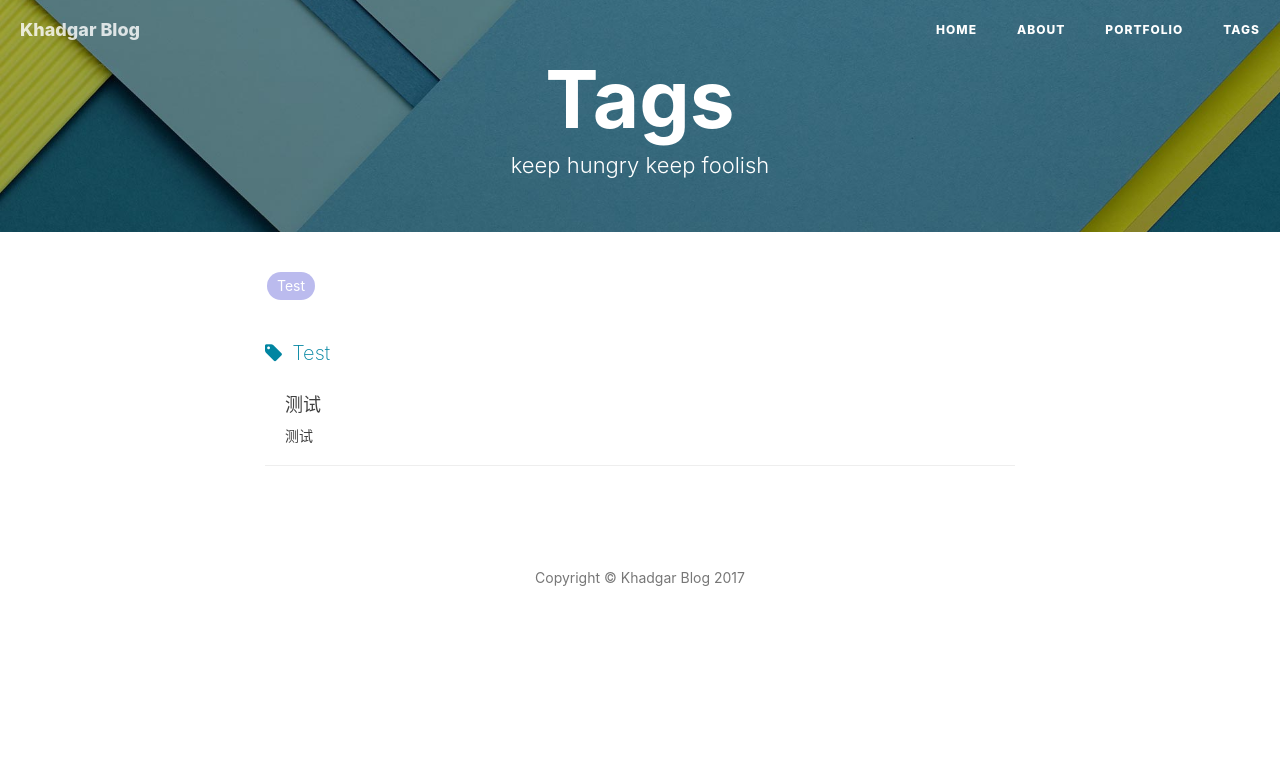
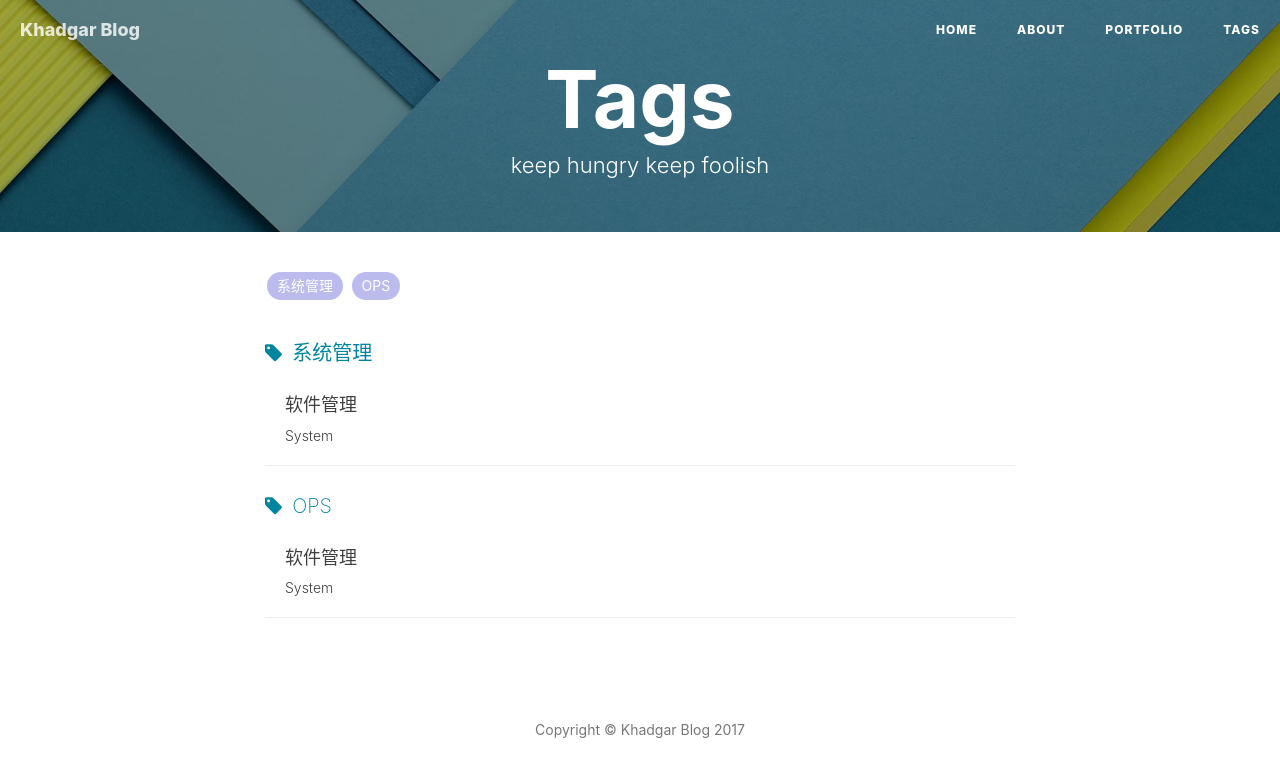
Before and after one commit to khadgarmage/websitebak, a Jekyll site: the page built from tags.html, in a window 1280 px wide. Shown: the top 777 px of the page. Built offline with Jekyll 4.4.1, drawn with Linux system fonts in a browser that asks for light colours; nearby versions of some CDN libraries; comment, search, counter and statistics services are not loaded; some of the changed lines change nothing that is shown.

Commit message:
first article

````diff
--- a/_config.yml
+++ b/_config.yml
@@ -23,7 +23,7 @@ highlighter: rouge
 permalink: pretty
 paginate: 10
 exclude: ["less","node_modules","Gruntfile.js","package.json","README.md","README.zh.md"]
-anchorjs: true                          # if you want to customize anchor. check out line:181 of `post.html`
+anchorjs: no                          # if you want to customize anchor. check out line:181 of `post.html`
 
 
 
--- a/_posts/2016-02-01-React-vs-Angular2.markdown
+++ /dev/null
@@ -1,336 +0,0 @@
----
-layout:     post
-title:      "测试"
-subtitle:   "测试"
-date:       2016-02-01 12:00:00
-author:     "Khadgar"
-header-img: "img/post-bg-re-vs-ng2.jpg"
-header-mask: 0.3
-catalog:    true
-tags:
-    - Test
----
-
-> 这篇文章转载自[我在知乎专栏「前端外刊评论」上发表的文章](http://zhuanlan.zhihu.com/FrontendMagazine/20549104)。
-
-
-[Angular 2](https://angular.io/) 已经发布 Beta 版，而且似乎很有信心在 2016 年成为热门框架。是时候进行一场巅峰对决了，我们来看看它如何与 [React](https://facebook.github.io/react/) 这个 2015 年的新宠抗衡。
-
-
-**免责声明：**我之前很喜欢使用 Angular 1，不过在 2015 年转到了 React。最近我也在 Pluralsight 上发布了一门关于 [React 和 Flux 的课程](https://www.pluralsight.com/courses/react-flux-building-applications)（[免费试学](http://app.pluralsight.com/signup)）。所以，**是的，我本人是有偏见的，但我不会偏袒任何一方。**
-
-好了，我们开始吧，这场对决将会非常血腥。
-$$ \begin{aligned} \nabla \times \vec{\mathbf{B}} -\, \frac1c\, \frac{\partial\vec{\mathbf{E}}}{\partial t} = \frac{4\pi}{c}\vec{\mathbf{j}} \ \nabla \cdot \vec{\mathbf{E}} = 4 \pi \rho \ \nabla \times \vec{\mathbf{E}}\, +\, \frac1c\, \frac{\partial\vec{\mathbf{B}}}{\partial t} = \vec{\mathbf{0}} \ \nabla \cdot \vec{\mathbf{B}} = 0 \end{aligned} $$
-
-{% graphviz %}
-digraph test {
-
-    size="7,9.5";
-    page="8,10.5";
-    ratio=fill;
-    rankdir=LR;
-
-    { rank=same;
-      node [shape=house];
-      A;C;E;G;I;K;M;O;Q;S;U;W;Y;
-      node [shape=invhouse];
-      B;D;F;H;J;L;N;P;R;T;V;X;Z;
-    }
-
-    { rank=same;
-      node [shape=parallelogram];
-      "Parallelogram" [label="This is a test\nof a multiline\nlabel in an\nparallelogram with approx\nsquare aspect"];
-      "a ----- long thin parallelogram";
-      "xx" [label="m"];
-      "yy" [label="a\nb\nc\nd\ne\nf"];
-      node [shape=octagon];
-      "Octagon" [label="This is a test\nof a multiline\nlabel in an\noctagon with approx\nsquare aspect"];
-      node [shape=parallelogram];
-      "Parallelogram" [label="This is a test\nof a multiline\nlabel in an\nparallelogram with approx\nsquare aspect"];
-      "a ----- long thin parallelogram";
-      "zz" [label="m"];
-      "qq" [label="a\nb\nc\nd\ne\nf"];
-      ordering=out;
-    }
-
-    Parallelogram -> A;
-    Parallelogram -> B;
-    Parallelogram -> C;
-    Parallelogram -> D;
-    Parallelogram -> E;
-    Parallelogram -> F;
-    Parallelogram -> G;
-    Parallelogram -> H;
-    Parallelogram -> I;
-    Parallelogram -> J;
-    Parallelogram -> K;
-    Parallelogram -> L;
-    Parallelogram -> M;
-    Parallelogram -> N;
-    Parallelogram -> O;
-    Parallelogram -> P;
-    Parallelogram -> Q;
-    Parallelogram -> R;
-    Parallelogram -> S;
-    Parallelogram -> T;
-    Parallelogram -> U;
-    Parallelogram -> V;
-    Parallelogram -> W;
-    Parallelogram -> X;
-    Parallelogram -> Y;
-    Parallelogram -> Z;
-
-    { rank=same;
-      node [shape=triangle];
-      a;c;e;g;i;k;m;o;q;s;u;w;y;
-      node [shape=tripleoctagon];
-      b;d;f;h;j;l;n;p;r;t;v;x;z;
-    }
-
-    a -> Parallelogram -> Octagon;
-    b -> Parallelogram -> Octagon;
-    c -> Parallelogram -> Octagon;
-    d -> Parallelogram -> Octagon;
-    e -> Parallelogram -> Octagon;
-    f -> Parallelogram -> Octagon;
-    g -> Parallelogram -> Octagon;
-    h -> Parallelogram -> Octagon;
-    i -> Parallelogram -> Octagon;
-    j -> Parallelogram -> Octagon;
-    k -> Parallelogram -> Octagon;
-    l -> Parallelogram -> Octagon;
-    m -> Parallelogram -> Octagon;
-    n -> Parallelogram -> Octagon;
-    o -> Parallelogram -> Octagon;
-    p -> Parallelogram -> Octagon;
-    q -> Parallelogram -> Octagon;
-    r -> Parallelogram -> Octagon;
-    s -> Parallelogram -> Octagon;
-    t -> Parallelogram -> Octagon;
-    u -> Parallelogram -> Octagon;
-    v -> Parallelogram -> Octagon;
-    w -> Parallelogram -> Octagon;
-    x -> Parallelogram -> Octagon;
-    y -> Parallelogram -> Octagon;
-    z -> Parallelogram -> Octagon;
-}
-
-{% endgraphviz %}
-
-![](https://cdn-images-1.medium.com/max/800/1*MRPl_SNuRGJchb6eOAnkSA.jpeg)
-
-图片来源：[@jwcarrol](https://twitter.com/jwcarroll)
-
-## 两者根本不具有可比性！
-
-是的是的，Angular 是框架，React 是类库。所以有人觉得比较这两者没有逻辑性可言。大错特错！
-
-> 选择 Angular 还是 React 就像选择直接购买成品电脑还是买零件自己组装一样。
-
-两者的优缺点本文都会提及，我会拿 React 语法和组件模型跟 Angular 的语法和组件模型做对比。这就像是拿成品电脑的 CPU 跟零售的 CPU 做对比，没有任何不妥。
-
-## Angular 2 的优点
-
-我们先看 Angular 相对 React 有哪些优势。
-
-#### **无选择性疲劳**
-
-Angular 是一个完整的框架，本身就提供了比 React 多得多的建议和功能。而要用 React，开发者通常还需要借助别的类库来打造一个真正的应用。比如你可能需要额外的库来处理路由、强制单向数据流、进行 API 调用、做测试以及管理依赖等等。要做的选择和决定太多了，让人很有压力。这也是为什么 React 有那么多的入门套件的原因（我自己就写了两个：[1](https://github.com/coryhouse/react-flux-starter-kit)、[2](https://github.com/coryhouse/react-slingshot)）。
-
-Angular 自带了不少主张，所以能够帮助你更快开始，不至于因为要做很多决定而无所适从。这种强制的一致性也能帮助新人更快适应其开发模式，并使得开发者在不同团队间切换更具可行性。
-
-Angular 核心团队让我非常欣赏的一点是，他们拥抱了 TypeScript，这就造成了另一个优势。
-
-#### TypeScript = 阳关大道
-
-没错，并非所有人都喜欢 TypeScript，但是 Angular 2 毅然决然地选择了它确实是个巨大的优势。反观 React，网上的各种示例应用令人沮丧地不一致——ES5 和 ES6 的项目基本上各占一半，而且目前存在[三种不同的组件声明方式](http://jamesknelson.com/should-i-use-react-createclass-es6-classes-or-stateless-functional-components/)。这无疑给初学者造成了困惑。（Angular 还拥抱了装饰器（decorator）而不是继承（extends）——很多人认为这也是个加分项）。
-
-尽管 Angular 2 并不强制使用 TypeScript，但显然的是，Angular 的核心团队默认在文档中使用 TypeScript。这意味着相关的示例应用和开源项目更有可能保持一致性。Angular 已经提供了[非常清晰的关于如何使用 TypeScript 编译器的例子](https://angular.io/docs/ts/latest/quickstart.html)。（诚然，目前[并非所有人都在拥抱 TypeScript](http://angularjs.blogspot.com/2015/09/angular-2-survey-results.html)，但我有理由相信等到正式发布之后，TypeScript 会成为事实上的标准）。这种一致性应该会帮助初学者避免在学习 React 时遇到的疑惑和选择困难。
-
-#### 极少的代码变动
-
-2015 年是 [JavaScript 疲劳](https://medium.com/@ericclemmons/javascript-fatigue-48d4011b6fc4#.559iqxb39)元年，React 可以说是罪魁祸首。而且 React 尚未发布 1.0，所以未来还可能有很多变数。React 生态圈依旧在快速地变动着，尤其是[各种 Flux 变种](https://github.com/kriasoft/react-starter-kit/issues/22)和[路由](https://github.com/rackt/react-router)。也就是说，你今天用 React 写的所有东西，都有可能在 React 1.0 正式发布后过时，或者必须进行大量的改动。
-
-相反，Angular 2 是一个对已经成熟完整框架（Angular 1）的重新发明，而且经过仔细、系统的设计。所以 Angular 不大可能在正式发布后要求已有项目进行痛苦的代码变动。Angular 作为一个完整的框架，你在选择它的时候，也会信任其开发团队，相信他们会认真决定框架的未来。而使用 React，一切都需要你自己负责，你要自己整合一大堆开源类库来打造一个完整的应用，类库之间互不相干且变动频繁。这是一个令人沮丧的耗时工作，而且永远没有尽头。
-
-#### **广泛的工具支持**
-
-后面我会说，我认为 React 的 JSX 是非常耀眼的亮点。然而要使用 JSX，你需要选择支持它的工具。尽管 React 已经足够流行，工具支持不再是什么问题，但诸如 IDE 和 lint 工具等新工具还不大可能很快得到支持。Angular 2 的模版是保存在一个字符串或独立的 HTML 文件中的，所以不要求特殊的工具支持（不过似乎 Angular 字符串模版的智能解析工具已经呼之欲出了）。
-
-#### Web Components 友好
-
-Angular 2 还拥抱了 Web Component 标准。唉，真尴尬我居然一开始忘记提到这点了——最近我还发布了一门关于[Web Components 课程](https://www.pluralsight.com/courses/web-components-shadow-dom)呢！简单来说，把 Angular 2 组件转换成原生 Web Components 应该会比 React 组件容易得多。固然 Web Components 的[浏览器支持度依然很弱](http://jonrimmer.github.io/are-we-componentized-yet/)，但长期来看，对 Web Components 友好是很大的优势。
-
-Angular 的实现有其自身的局限和陷阱，这正好让我过渡到对 React 优势的讨论。
-
-### React 的优点
-
-现在，让我们看看是什么让 React 如此与众不同。
-
-#### **JSX**
-
-JSX 是一种类似 HTML 的语法，但它实际上会被编译成 JavaScript。将标签与代码混写在同一个文件中意味着输入一个组件的函数或者变量时你将享受到自动补全的福利。而 Angular 基于字符串的模版就相形见绌了：很多编辑器都不会高亮它们（只会显示单色）、只有有限的代码补全支持，并且一直到运行时才会报错。并且，通常你也只能得到很有限的错误提示。不过，Angular 的团队[造了一个自己的 HTML 解析器来解决这个问题](https://github.com/angular/angular/issues/4417)。（叼叼叼！）
-
-如果你不喜欢 Angular 的字符串模版，你可以把模版移到一个单独的文件里去。不过这样你就回到了我认为的“老样子”：你需要在自己脑袋里记住这两个文件的关联，不但没有代码自动补全，也没有任何编译时检查来协助你。这听起来可能并不算什么……除非你已经爱上了与 React 相伴的日子。在同一个文件中组合组件还能享受编译时的检查，大概是 JSX 最与众不同的地方之一了。
-
-
-![](http://p5.qhimg.com/d/inn/8a99f370/2.jpg)
-
-对比 Angular 2 与 React 在标签忘记闭合时是如何表现的。
-
-关于为什么 JSX 是一个巨大的优势，可以看看 [JSX：硬币的另一面（JSX: The Other Side of the Coin）](https://medium.com/@housecor/react-s-jsx-the-other-side-of-the-coin-2ace7ab62b98#.5007n49wq). （P.S. 这是作者写的另一篇文章，如果大家希望我们可以把这篇也翻了，欢迎在评论区举手）
-
-#### React 报错清晰快速
-
-当你在 React 的 JSX 中不小心手抖打错时，它并不会被编译。这是一件非常美妙的事情：无论你是忘记闭合了标签还是引用了一个不存在的属性（property），你都可以立刻知道到底是哪一行出错了。**JSX 编译器会指出你手抖的具体行号**，彻彻底底加速你的开发。
-
-相反，当你在 Angular 2 中不小心敲错了一个变量时，鸦雀无声。**Angular 2 并不会在编译时做什么，它会等到运行时才静默报错。**它报错得*如此之慢*，我加载完整个应用然后奇怪为什么我的数据没有显示出来呢？这太不爽了。
-
-#### React 以 JavaScript 为中心
-
-终于来了。这才是 React 和 Angular 的根本区别。**很不幸，Angular 2 仍然是以 HTML 而非 JavaScript 为中心的。**Angular 2 并没有解决它设计上的根本问题：
-
-> Angular 2 继续把 “JS” 放到 HTML 里。React 则把 “HTML” 放到 JS 里。
-
-这种分歧带来的影响真是再怎么强调也不为过。它们从根本上影响着开发体验。Angular 以 HTML 为中心的设计留下了巨大的缺陷。正如我在 [JSX：硬币的另一面](https://medium.com/@housecor/react-s-jsx-the-other-side-of-the-coin-2ace7ab62b98#.jqh5kkxlk) 中所说的，JavaScript 远比 HTML 要强大。因此，**增强 JavaScript 让其支持标签要比增强 HTML 让其支持逻辑要合理得多**。无论如何，HTML 与 JavaScript 都需要某种方式以粘合在一起。React 以 JavaScript 为中心的思路从根本上优于 Angular、Ember、Knockout 这些以 HTML 为中心的思路。
-
-让我们来看看为什么。
-
-#### React 以 JavaScript 为中心的设计 = 简约
-
-Angular 2 延续了 Angular 1 试图让 HTML 更加强大的老路子。所以即使是像循环或者条件判断这样的简单任务你也不得不使用 Angular 2 的独特语法来完成。例如，Angular 2 通过两种语法同时提供了单向数据绑定与双向数据绑定，可不幸的是它们实在差得有点多：
-
-{% raw %}
-
-```hbs
-{{myVar}}        //单向数据绑定
-ngModel="myVar"  //双向数据绑定
-```
-
-{% endraw %}
-
-在 React 中，数据绑定语法不取决于数据流的单双向（数据绑定的单双向是在其他地方处理的，不得不说我觉得理应如此）。不管是单向还是双向数据流，绑定语法都是这样的：
-
-```js
-{myVar}
-```
-
-Angular 2 的内联母版（inline master templates）使用了这样的语法：
-
-{% raw %}
-```hbs
-<ul>
-  <li *ngFor="#hero of heroes">
-    {{hero.name}}
-  </li>
-</ul>
-```
-{% endraw %}
-
-上面这个代码片段遍历了一组 hero，而我比较关心的几点是：
-
-- 通过星号来声明一个“母版”实在是太晦涩了
-- `hero` 前的英镑符号（`#`）用于声明一个局部模版变量。这个概念感觉非常鸡肋（如果你偏好不使用 `#`，你也可以使用 `var-` 前缀写法）
--  为 HTML 加入了循环语义的HTML 特性（attribute）`ngFor` 是 Angular 特有的东西
-
-相比上面 Angular 2 的语法，React 的语法可是纯净的 JavaScript （不过我得承认下面的属性 `key` 是个 React 的私货）
-
-```hbs
-<ul>
-  { heroes.map(hero =>
-    <li key={hero.id}>{hero.name}</li>
-  )}
-</ul>
-```
-
-鉴于 JS 原生支持循环，React JSX 利用 JS 的力量来做到这类事情简直易如反掌，配合 `map`、`filter` 能做的还远不止此。
-
-去看看 [Angular 2 速查表](https://angular.io/docs/ts/latest/guide/cheatsheet.html)？那不是 HTML，也不是 JavaScript……这叫 **Angular**。
-
-> **读懂 Angular：** 学一大堆 Angular 特有的语法
->
-> 读懂 React： 学 JavaScript
-
-React 因为语法和概念的简约而与众不同。我们不妨品味下当今流行的 JS 框架/库都是如何实现遍历的：
-
-```
-Ember     : {{# each}}
-Angular 1 : ng-repeat
-Angular 2 : ngFor
-Knockout  : data-bind="foreach"
-React     : 直接用 JS 就好啦 :)
-```
-
-除了 React，所有其它框架都用自己的专有语法重新发明了一个我们在 JavaScript 常见得不能再常见的东西：**循环**。这大概就是 React 的美妙之处，利用 JavaScript 的力量来处理标签，而不是什么奇怪的新语法。
-
-Angular 2 中的奇怪语法还有点击事件的绑定：
-
-```javascript
-(click)="onSelect(hero)"
-```
-
-相反，React 再一次使用了普通的 JavaScript：
-
-```javascript
-onClick={this.onSelect.bind(this, hero)}
-```
-
-并且，鉴于 React 内建了一个模拟的事件机制（Angular 2 也有），你并不需要去担心使用内联语法声明事件处理器所暗含的性能问题。
-
-为什么要强迫自己满脑子都是一个框架的特殊语法呢？为什么不直接拥抱 JS 的力量？
-
-#### 奢华的开发体验
-
-JSX 具备的代码自动补全、编译时检查与丰富的错误提示已经创造了非常棒的开发体验，既为我们减少了输入，与节约了时间。而配合上热替换（hot reloading）与时间旅行（time travel），你将获得前所未有的开发体验，效率高到飞起。
-
-原文这里链了个 Youtube 上的视频：[Dan Abramov - Live React: Hot Reloading with Time Travel at react-europe 2015](https://www.youtube.com/watch?v=xsSnOQynTHs&feature=youtu.be)，大家自备梯子。
-
-#### 担心框架的大小？
-
-这里是一些常见框架/库压缩后的大小（[来源](https://gist.github.com/Restuta/cda69e50a853aa64912d)）：
-
-- **Angular 2:** 566k (766k with RxJS)
-- **Ember:** 435k
-- [**Angular 1**](https://ajax.googleapis.com/ajax/libs/angularjs/1.4.8/angular.min.js)**:** 143k
-- **React + Redux:** 139k
-
-列出的都是框架级的、用于浏览器且压缩后的大小（但并未 gzip）。需要补充的是，Angular 2 的尺寸在最终版本发布时应该会有所减小。
-
-为了做一个更真实的对比，我将 Angular 2 [官方教程](https://angular.io/docs/ts/latest/tutorial/)中的 Tour of Heroes 应用用 Angular 2 和 React（还用上了新的 [React Slingshot](https://github.com/coryhouse/react-slingshot) 入门套件）都实现了一遍，结果如何呢？
-
-
-- [**Angular 2**](https://github.com/coryhouse/angular-2-tour-of-heroes/tree/master)**:** 764k 压缩后
-- [**React + Redux**](https://github.com/coryhouse/react-tour-of-heroes)**:** 151k 压缩后
-
-可以看到，**做一个差不多的东西，Angular 2 目前的尺寸是 React + Redux 的五倍还多**。重要的事情再说一遍，Angular 2 的最终版本应该会减重。
-
-不过，我承认关于框架大小的担忧可能被夸大了：
-
-> 大型应用往往至少有几百 KB 的代码，经常还更多，不管它们是不是使用了框架。开发者需要做很多的抽象来构建一个复杂的软件。无论这些抽象是来自框架的还是自己手写的，它都会对应用的加载性能造成负面影响。
->
->  就算你完全杜绝框架的使用，许多应用仍然是几百 KB 的 JavaScript 在那。 — Tom Dale [JavaScript Frameworks and Mobile Performance](http://tomdale.net/2015/11/javascript-frameworks-and-mobile-performance/)
-
-Tom 的观点是对的。像 Angular、Ember 这样的框架之所以更大是因为它们自带了更多的功能。
-
-但是，我关心的点在于：很多应用其实用不到这种大型框架提供的所有功能。在这个越来越拥抱微服务、微应用、[单一职责模块（single-responsibility packages）](http://www.npmjs.com)的时代，**React 通过让你自己挑选必要模块，让你的应用大小真正做到量身定做**。在这个有着 200,000 个 npm 模块的世界里，这点非常强大。
-
-#### React 信奉[Unix 哲学](https://en.wikipedia.org/wiki/Unix_philosophy).
-
-React 是一个类库。它的哲学与 Angular、Ember 这些大而全的框架恰恰相反。你可以根据场景挑选各种时髦的类库，搭配出你的最佳组合。JavaScript 世界在飞速发展，React 允许你不断用更好的类库去迭代你应用中的每个小部分，而不是傻等着你选择的框架自己升级。
-
-Unix 久经沙场屹立不倒，原因就是：
-
-> 小而美、可组合、目的单一，这种哲学永远不会过时。
-
-React 作为一个专注、可组合并且目的单一的工具，已经被[全世界的各大网站们](https://github.com/facebook/react/wiki/Sites-Using-React)使用，预示着它的前途光明（当然，Angular 也被用于[许多大牌网站](https://www.madewithangular.com/#/)）。
-
-#### 谢幕之战
-
-Angular 2 相比第一代有着长足的进步。新的组件模型比第一代的指令（directives）易学许多；新增了对于同构／服务器端渲染的支持；使用虚拟 DOM 提供了 3-10 倍的性能提升。这些改进使得 Angular 2 与 React 旗鼓相当。不可否认，它功能齐全、观点鲜明，能够显著减少 “JavaScript 疲劳” 。
-
-不过，Angular 2 的大小和语法都让我望而却步。Angular 致力的 HTML 中心设计比 React 的 JavaScript 中心模型要复杂太多。在 React 中，你并不需要学习 `ng-什么什么` 这种框架特有的 HTML 补丁（shim），你只要写 JavaScript 就好了。这才是我相信的未来。
-
-### 著作权声明
-
-本文译自 [Angular 2 versus React: There Will Be Blood](https://medium.freecodecamp.com/angular-2-versus-react-there-will-be-blood-66595faafd51#.v4y4euy1r)，其实[之前有人翻译过](http://www.w3ctech.com/topic/1675?from=timeline&isappinstalled=0)，但是翻得水平有一点不忍直视，我们不希望浪费这篇好文章。
-本文由 [@李凌豪](https://www.zhihu.com/people/li-ling-hao) [@黄玄](https://www.zhihu.com/people/huxpro) 联合翻译，首次发布于[前端外刊评论 · 知乎专栏](http://zhuanlan.zhihu.com/FrontendMagazine)，转载请保留原文链接 ;)
--- /dev/null
+++ b/_posts/2017-01-19-Software-management-System.markdown
@@ -0,0 +1,158 @@
+---
+layout:     post
+title:      "软件管理"
+subtitle:   "System"
+date:       2017-01-19 16:00:00
+author:     "Khadgar"
+header-img: "img/post-bg-re-vs-ng2.jpg"
+header-mask: 0.3
+catalog:    true
+tags:
+    - 系统管理
+    - OPS
+---
+
+## 包安装
+#### RPM & DPKG
+Linux系统安装软件的方式有几种，编译安装，rpm，dpkg等，其中主流的是rpm和dpkg。
+|Distribution代表|软件管理机制|使用指令|线上升级机制 |
+| ------------ |:---:| ---------------:|-----------: |
+|Red Hat/Fedora| RPM | rpm, rpmbuild   |YUM (yum)    |
+|Debian/Ubuntu | DPKG|   dpkg          |APT (apt-get)|
+
+#### RPM & SRPM
+RPM是直接编译好的软件格式，可以直接安装，但是要求安装环境和RPM编辑环境一致或者相当才可以安装。SRPM是带有源码的软件，可以通过修改配置，在安装环境下先编译成RPM文件，然后再进行安装可以解决这个问题。
+
+#### RPM命名介绍
+> xx.rpm   <==RPM的格式，已经变编译切打包完成的rpm软件;
+> xx.src.rpm <==SRPM的格式，包括源码，需要编译成RPM，才能安装。
+
+> test -        3.11   -     5        .el7.x86_64  .rpm
+> 软件名称    软件版本 发布次数 平台 文档后缀
+
+i386, i586, i686, noarch, x86_64表示平台，其中noarch表示不区分平台
+
+#### RPM安装路径
+|路径|说明|
+|----|----|
+|/etc|配置文件目录|
+|/usr/bin|可执行文件|
+|/usr/lib|可执行文件使用的动态链接库|
+|/usr/share/doc|软件使用说明文档|
+|/usr/share/man|man page文档|
+
+#### RPM命令
+```
+# 安装
+rpm -ivh /mnt/xxx/test.rpm
+
+# 网络安装
+rpm -ivh http://web.com/mnt/xxx/test.rpm
+
+# --prefix /usr/local 指安装到/usr/local而非正规目录
+
+# 升级更新
+rpm -Fvh /mnt/xxx/test.rpm
+
+# 查询
+rpm -qa | grep xx
+
+# 查询配置文件路径
+rpm -qc httpd
+
+# 重建资料库
+rpm --rebuilddb
+
+```
+
+#### YUM
+yum（全称为 Yellow dog Updater, Modified）是一个在Fedora和RedHat以及SUSE中的Shell前端软件包管理器。基于RPM包管理，能够从指定的服务器自动下载RPM包并且安装，可以自动处理依赖性关系，并且一次安装所有依赖的软体包，无须繁琐地一次次下载、安装。yum提供了查找、安装、删除某一个、一组甚至全部软件包的命令。
+
+###### 命令
+```
+# 安装 -y提示确定自动输入y
+rpm install -y php70
+
+# 查找软件
+yum search raid
+
+# 查看软件功能
+yum info mdadm
+
+# 列出所有软件
+yum list
+
+# 列出所有需要升级的软件
+yum list updates
+
+# 查询配置文件路径
+rpm -qc httpd
+
+# 重建资料库
+rpm --rebuilddb
+
+```
+
+###### 配置
+```
+[root@study ~]# vim /etc/yum.repos.d/CentOS-Base.repo
+[base]
+name=CentOS-$releasever - Base
+mirrorlist=http://mirrorlist.centos.org/?release=$releasever&arch=$basearch&repo=os&infra=$infra
+#baseurl=http://mirror.centos.org/centos/$releasever/os/$basearch/
+gpgcheck=1
+gpgkey=file:///etc/pki/rpm-gpg/RPM-GPG-KEY-CentOS-7
+```
+* [base]：软件库的名字，中括号必须有，里面的名称随意取，但是不能重复。
+* name：名字而已。
+* mirrorlist=：列出软件库可以使用的镜像列表，如果设置yum会自动挑选镜像。
+* baseurl=：可以指定的固定软件库地址。
+* enable=1：1启用，0不启用
+* gpgcheck=1：指定是否需要查阅 RPM 档桉内的数位签名
+
+修改完配置需要执行yum clean all，使得配置修改生效~
+
+###### 软件库
+* 每个系统都会有官方和第三方提供的软件库，如CentOS库的链接
+https://www.centos.org/docs/5/html/yum/sn-yum-maintenance.html
+https://wiki.centos.org/AdditionalResources/Repositories
+* 其中PHP常用的YUM Repository如下:
+webtatic https://webtatic.com/
+remi http://rpms.remirepo.net/
+基于稳定性考虑，建议官方列表里推荐的remi
+
+## 编译安装
+```./configure && make && make install```
+* configure 根据系统环境和选项配置，生成Makefile文件
+```
+--srcdir=DIR
+源代码文件所在目录，默认为configure脚本所在目录或其父目录。
+--prefix=PREFIX
+体系无关文件的顶级安装目录PREFIX ，默认值一般是 /usr/local 或 /usr/local/pkgName
+--exec-prefix=EPREFIX
+体系相关文件的顶级安装目录EPREFIX ，默认值一般是 PREFIX
+--bindir=DIR
+用户可执行文件的存放目录DIR ，默认值一般是 EPREFIX/bin
+--sbindir=DIR
+系统管理员可执行目录DIR ，默认值一般是 EPREFIX/sbin
+--libexecdir=DIR
+程序可执行目录DIR ，默认值一般是 EPREFIX/libexec
+--datadir=DIR
+通用数据文件的安装目录DIR ，默认值一般是 PREFIX/share
+--sysconfdir=DIR
+只读的单一机器数据目录DIR ，默认值一般是 PREFIX/etc
+--sharedstatedir=DIR
+可写的体系无关数据目录DIR ，默认值一般是 PREFIX/com
+--localstatedir=DIR
+可写的单一机器数据目录DIR ，默认值一般是 PREFIX/var
+--libdir=DIR
+库文件的安装目录DIR ，默认值一般是 EPREFIX/lib
+--includedir=DIR
+C头文件目录DIR ，默认值一般是 PREFIX/include
+--oldincludedir=DIR
+非gcc的C头文件目录DIR ，默认值一般是 /usr/include
+--infodir=DIR
+Info文档的安装目录DIR ，默认值一般是 PREFIX/info
+--mandir=DIR
+Man文档的安装目录DIR ，默认值一般是 PREFIX/man
+```
````
Also changed, not shown: css/hux-blog.min.css.
